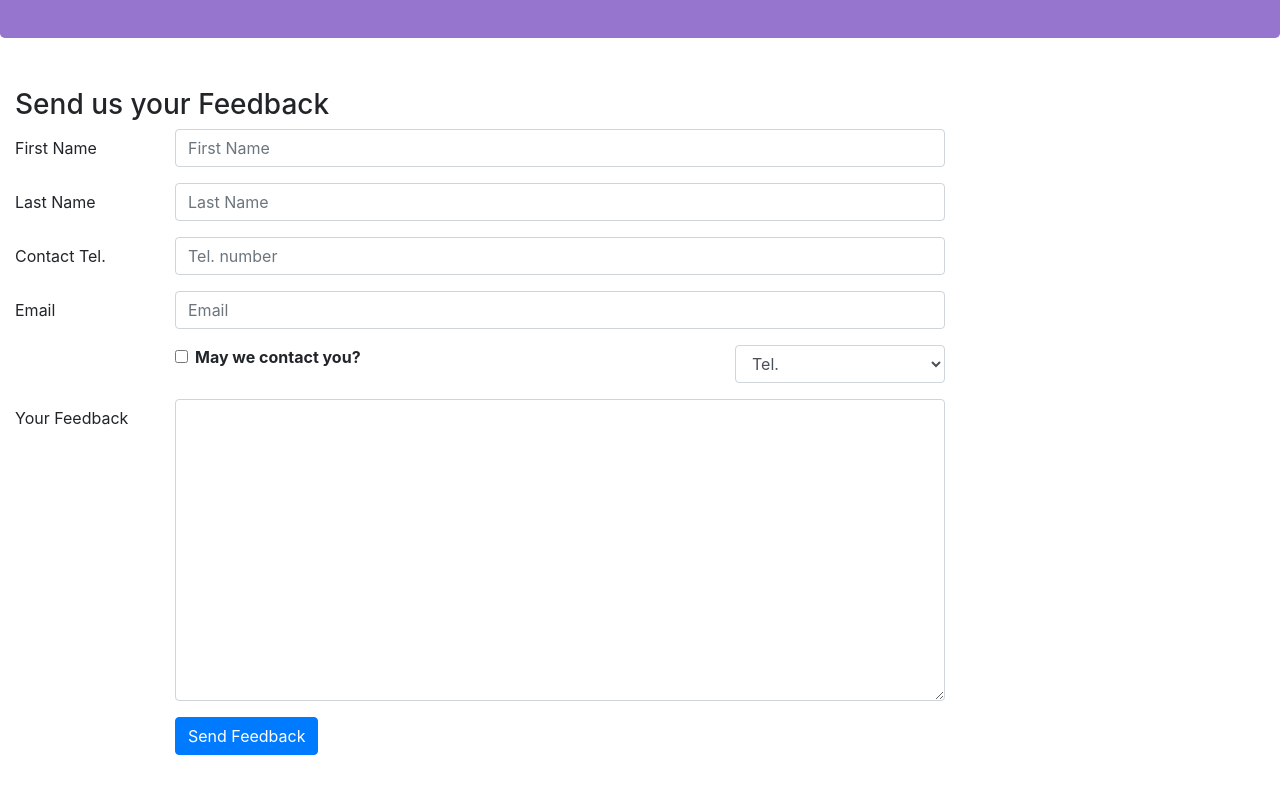
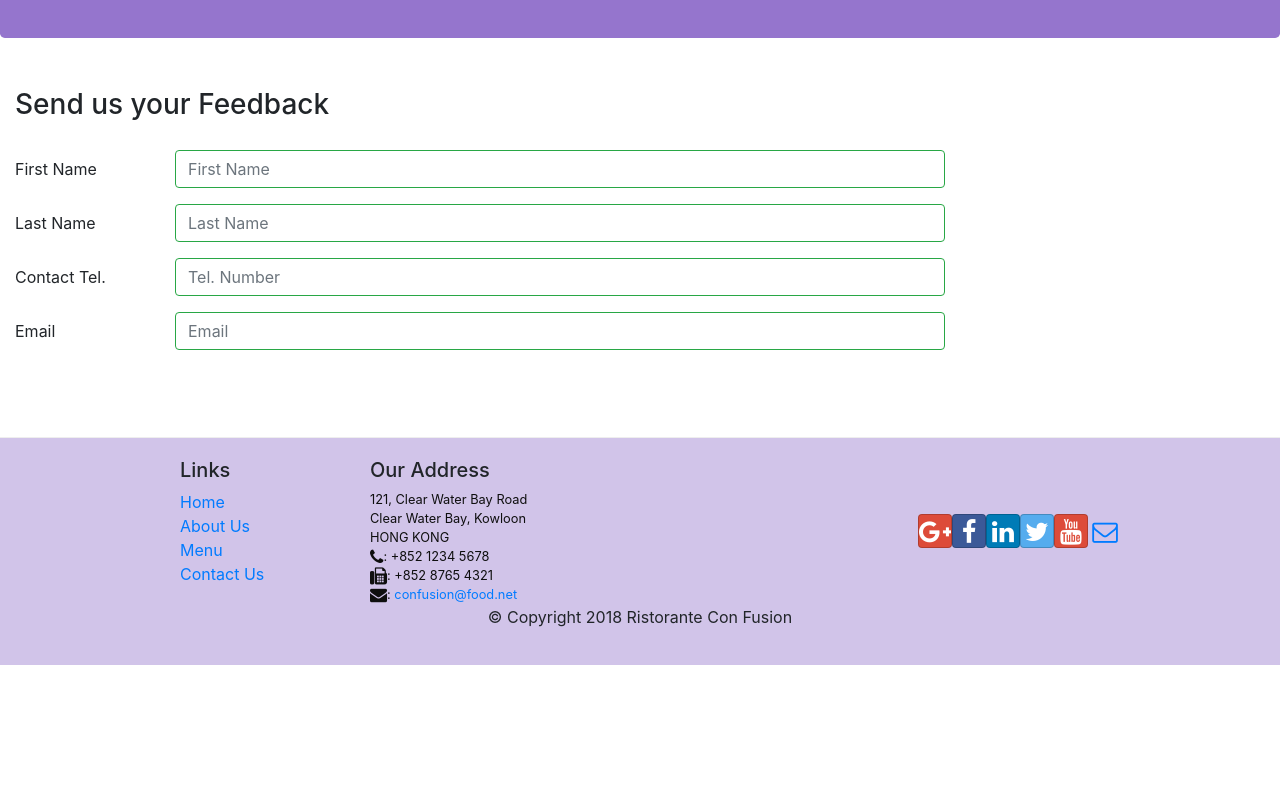
Before and after one commit to devabhixda/Front-End-Web-development-with-React, a React (Create React App) app: page /contactus in a window 1280 px wide. Shown: the part 360-1160 px from the top of the page. After the commit the page ends 1025 px from the top, so only its background shows below. Built offline with nearby package versions, Linux system fonts and the light colour scheme.

Commit message:
Controlled Form Validation
Signed-off-by: Abhi Jain <devabhixda@gmail.com>

```diff
--- a/src/components/ContactComponent.js
+++ b/src/components/ContactComponent.js
@@ -1,6 +1,6 @@
 import React, { Component } from 'react';
 import { Breadcrumb, BreadcrumbItem,
-            Button, Form, FormGroup, Label, Input, Col } from 'reactstrap';
+            Button, Form, FormGroup, Label, Input, Col, FormFeedback } from 'reactstrap';
 import { Link } from 'react-router-dom';
 
 class Contact extends Component {
@@ -14,7 +14,13 @@
            email: '',
            agree: false,
            contactType: 'Tel.',
-           message: ''
+           message: '',
+           touched: {
+               firstname: false,
+               lastname: false,
+               telnum: false,
+               email: false
+           }
        };
 
        this.handleInputChange = this.handleInputChange.bind(this);
@@ -38,7 +44,44 @@
        event.preventDefault();
    }
 
+   validate(firstname, lastname, telnum, email) {
+
+    const errors = {
+        firstname: '',
+        lastname: '',
+        telnum: '',
+        email: ''
+    };
+
+    if (this.state.touched.firstname && firstname.length < 3)
+        errors.firstname = 'First Name should be >= 3 characters';
+    else if (this.state.touched.firstname && firstname.length > 10)
+        errors.firstname = 'First Name should be <= 10 characters';
+
+    if (this.state.touched.lastname && lastname.length < 3)
+        errors.lastname = 'Last Name should be >= 3 characters';
+    else if (this.state.touched.lastname && lastname.length > 10)
+        errors.lastname = 'Last Name should be <= 10 characters';
+
+    const reg = /^\d+$/;
+    if (this.state.touched.telnum && !reg.test(telnum))
+        errors.telnum = 'Tel. Number should contain only numbers';
+
+    if (this.state.touched.email && email.split('').filter(x => x === '@').length !== 1)
+        errors.email = 'Email should contain a @';
+
+    return errors;
+}
+
+
+handleBlur = (field) => (evt) => {
+    this.setState({
+      touched: { ...this.state.touched, [field]: true },
+    });
+}
+
   render() {
+    const errors = this.validate(this.state.firstname, this.state.lastname, this.state.telnum, this.state.email)
     return(
     <div className="row row-content">
        <div className="col-12">
@@ -46,13 +89,18 @@
        </div>
         <div className="col-12 col-md-9">
             <Form onSubmit={this.handleSubmit}>
+
                         <FormGroup row>
                             <Label htmlFor="firstname" md={2}>First Name</Label>
                             <Col md={10}>
                                 <Input type="text" id="firstname" name="firstname"
                                     placeholder="First Name"
                                     value={this.state.firstname}
+                                    valid={errors.firstname === ''}
+                                    invalid={errors.firstname !== ''}
+                                    onBlur={this.handleBlur('firstname')}
                                     onChange={this.handleInputChange} />
+                                <FormFeedback>{errors.firstname}</FormFeedback>
                             </Col>
                         </FormGroup>
                         <FormGroup row>
@@ -61,16 +109,24 @@
                                 <Input type="text" id="lastname" name="lastname"
                                     placeholder="Last Name"
                                     value={this.state.lastname}
+                                    valid={errors.lastname === ''}
+                                    invalid={errors.lastname !== ''}
+                                    onBlur={this.handleBlur('lastname')}
                                     onChange={this.handleInputChange} />
+                                <FormFeedback>{errors.lastname}</FormFeedback>
                             </Col>
                         </FormGroup>
                         <FormGroup row>
                             <Label htmlFor="telnum" md={2}>Contact Tel.</Label>
                             <Col md={10}>
                                 <Input type="tel" id="telnum" name="telnum"
-                            placeholder="Tel. number"
+                                    placeholder="Tel. Number"
                                     value={this.state.telnum}
+                                    valid={errors.telnum === ''}
+                                    invalid={errors.telnum !== ''}
+                                    onBlur={this.handleBlur('telnum')}
                                     onChange={this.handleInputChange} />
+                                <FormFeedback>{errors.telnum}</FormFeedback>
                             </Col>
                         </FormGroup>
                         <FormGroup row>
@@ -79,44 +135,11 @@
                                 <Input type="email" id="email" name="email"
                                     placeholder="Email"
                                     value={this.state.email}
+                                    valid={errors.email === ''}
+                                    invalid={errors.email !== ''}
+                                    onBlur={this.handleBlur('email')}
                                     onChange={this.handleInputChange} />
-                    </Col>
-                </FormGroup>
-                <FormGroup row>
-                    <Col md={{size: 6, offset: 2}}>
-                        <FormGroup check>
-                            <Label check>
-                                <Input type="checkbox"
-                                    name="agree"
-                                    checked={this.state.agree}
-                                    onChange={this.handleInputChange} /> {' '}
-                                <strong>May we contact you?</strong>
-                            </Label>
-                        </FormGroup>
-                    </Col>
-                    <Col md={{size: 3, offset: 1}}>
-                        <Input type="select" name="contactType"
-                                value={this.state.contactType}
-                                onChange={this.handleInputChange}>
-                            <option>Tel.</option>
-                            <option>Email</option>
-                        </Input>
-                    </Col>
-                </FormGroup>
-                <FormGroup row>
-                    <Label htmlFor="message" md={2}>Your Feedback</Label>
-                    <Col md={10}>
-                        <Input type="textarea" id="message" name="message"
-                            rows="12"
-                            value={this.state.message}
-                            onChange={this.handleInputChange}></Input>
-                    </Col>
-                </FormGroup>
-                <FormGroup row>
-                    <Col md={{size: 10, offset: 2}}>
-                        <Button type="submit" color="primary">
-                            Send Feedback
-                        </Button>
+                                <FormFeedback>{errors.email}</FormFeedback>
                             </Col>
                         </FormGroup>
             </Form>
```
Lines whose indentation alone changed are shown as unchanged.
